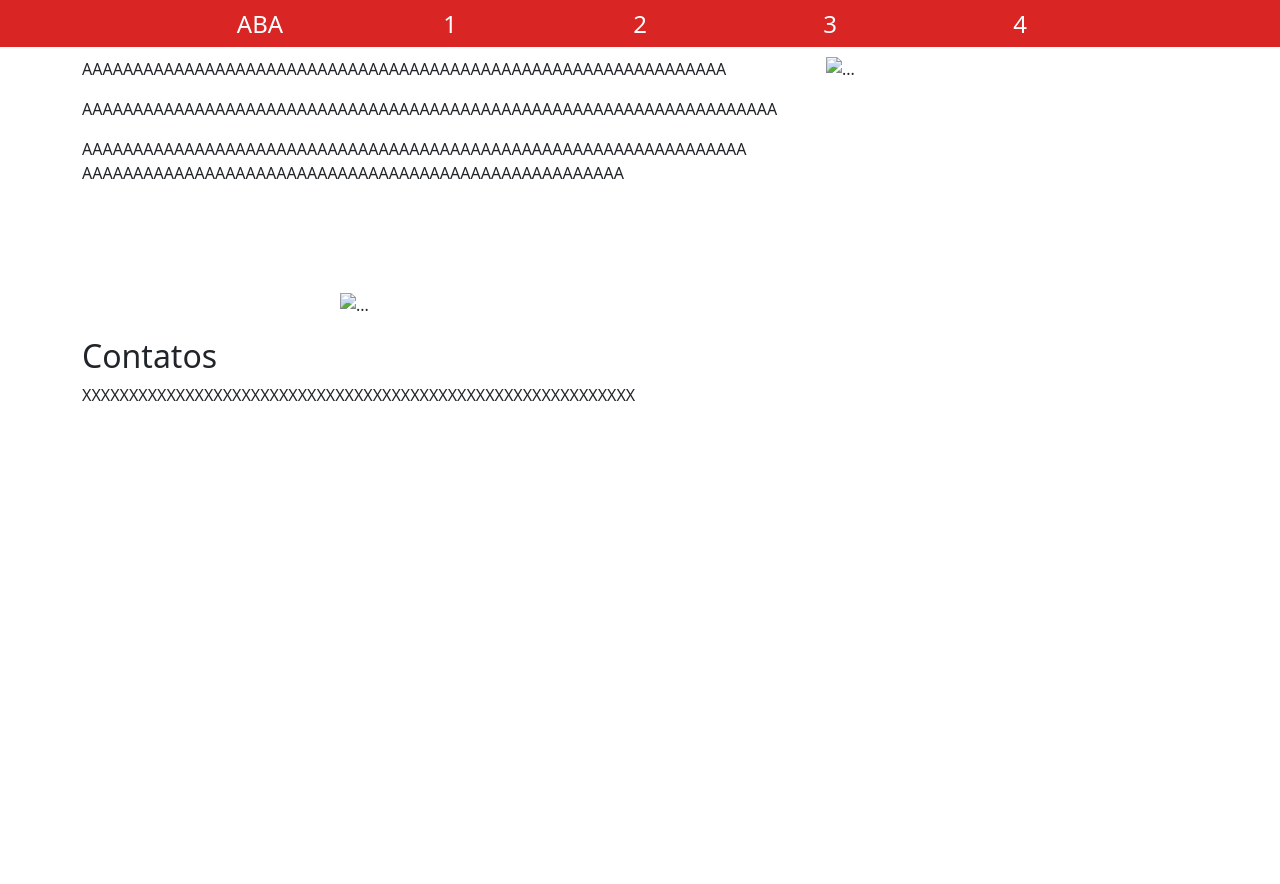
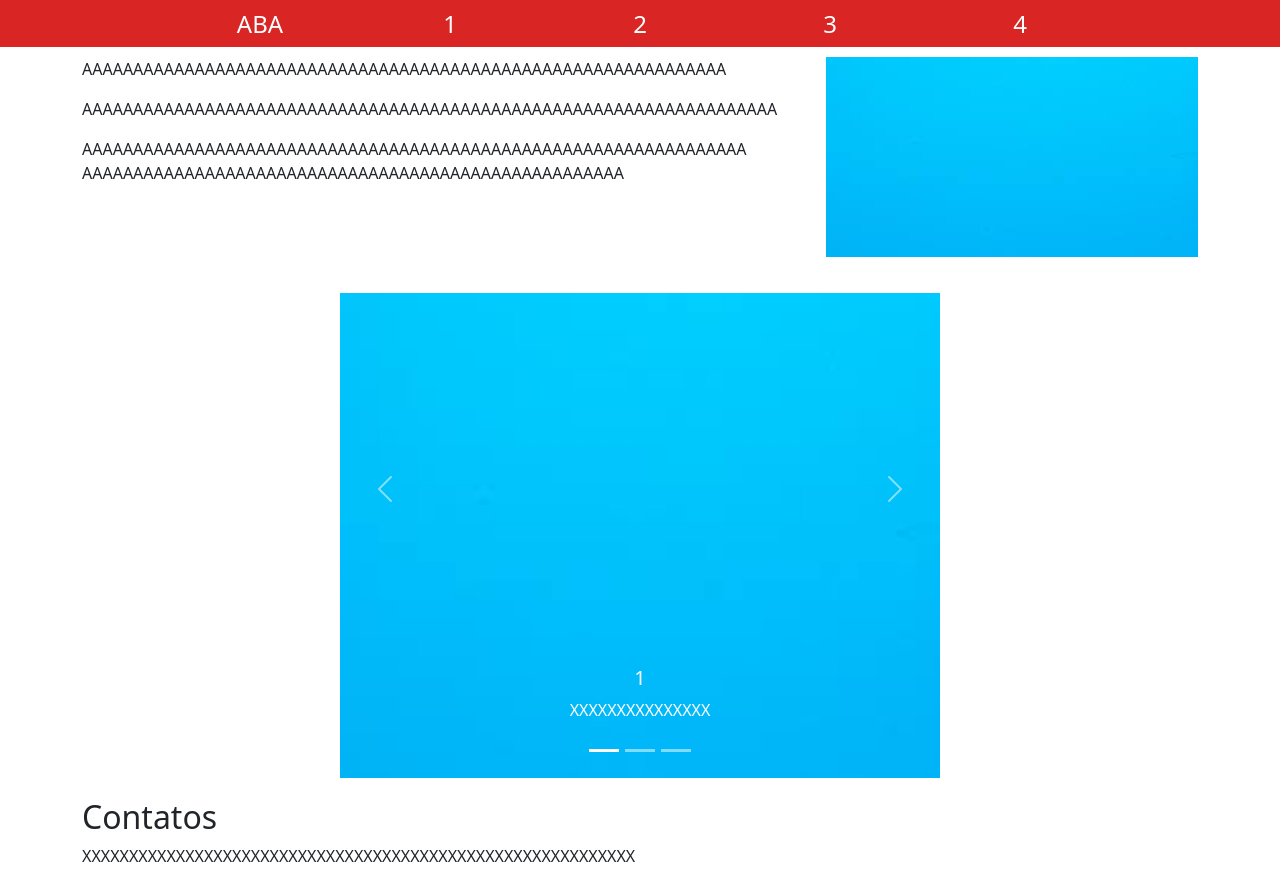
Before and after one commit to Igor-14-2A/Site-10, a plain HTML site: page index.html in a window 1280 px wide. Before the commit the page ends 800 px from the top, so only its background shows below. Drawn offline with nearby package versions, Linux system fonts and the light colour scheme.

Commit message:
Update index.html

```diff
--- a/index.html
+++ b/index.html
@@ -5,7 +5,7 @@
     <meta charset="UTF-8">
     <meta name="viewport" content="width=device-width, initial-scale=1.0">
     <title>ABA</title>
-    <link rel="icon" href="img/teste.jpeg" type="image/x-icon">
+    <link rel="icon" href="img/teste.jpg" type="image/x-icon">
     <link href="https://cdn.jsdelivr.net/npm/bootstrap@5.3.2/dist/css/bootstrap.min.css" rel="stylesheet">
     <link rel="stylesheet" href="https://cdn.jsdelivr.net/npm/bootstrap-icons@1.11.3/font/bootstrap-icons.min.css">
     <link rel="stylesheet" href="style.css">
@@ -55,7 +55,7 @@
 
 
 <div class="img1 container">
-  <img src="img/teste.jpeg" height="200" class="col-md-4 float-md-end mb-3 ms-md-3 " alt="...">
+  <img src="img/teste.jpg" height="200" class="col-md-4 float-md-end mb-3 ms-md-3 " alt="...">
 
   <p>
     AAAAAAAAAAAAAAAAAAAAAAAAAAAAAAAAAAAAAAAAAAAAAAAAAAAAAAAAAAAAAAA
@@ -78,21 +78,21 @@ AAAAAAAAAAAAAAAAAAAAAAAAAAAAAAAAAAAAAAAAAAAAAAAAAAAAAAAAAAAAAAAAA
   </div>
   <div class="carousel-inner">
     <div class="carousel-item active">
-      <img src="img/teste.jpeg" class="d-block w-100" alt="...">
+      <img src="img/teste.jpg" class="d-block w-100" alt="...">
       <div class="carousel-caption d-none d-md-block">
         <h5>1</h5>
         <p>XXXXXXXXXXXXXXX</p>
       </div>
     </div>
     <div class="carousel-item">
-      <img src="img/teste.jpeg" class="d-block w-100" alt="...">
+      <img src="img/teste.jpg" class="d-block w-100" alt="...">
       <div class="carousel-caption d-none d-md-block">
         <h5>2</h5>
         <p>XXXXXXXXXXXXXXX</p>
       </div>
     </div>
     <div class="carousel-item">
-      <img src="img/teste.jpeg" class="d-block w-100" alt="...">
+      <img src="img/teste.jpg" class="d-block w-100" alt="...">
       <div class="carousel-caption d-none d-md-block">
         <h5>3</h5>
         <p>XXXXXXXXXXXXXX</p>
```
